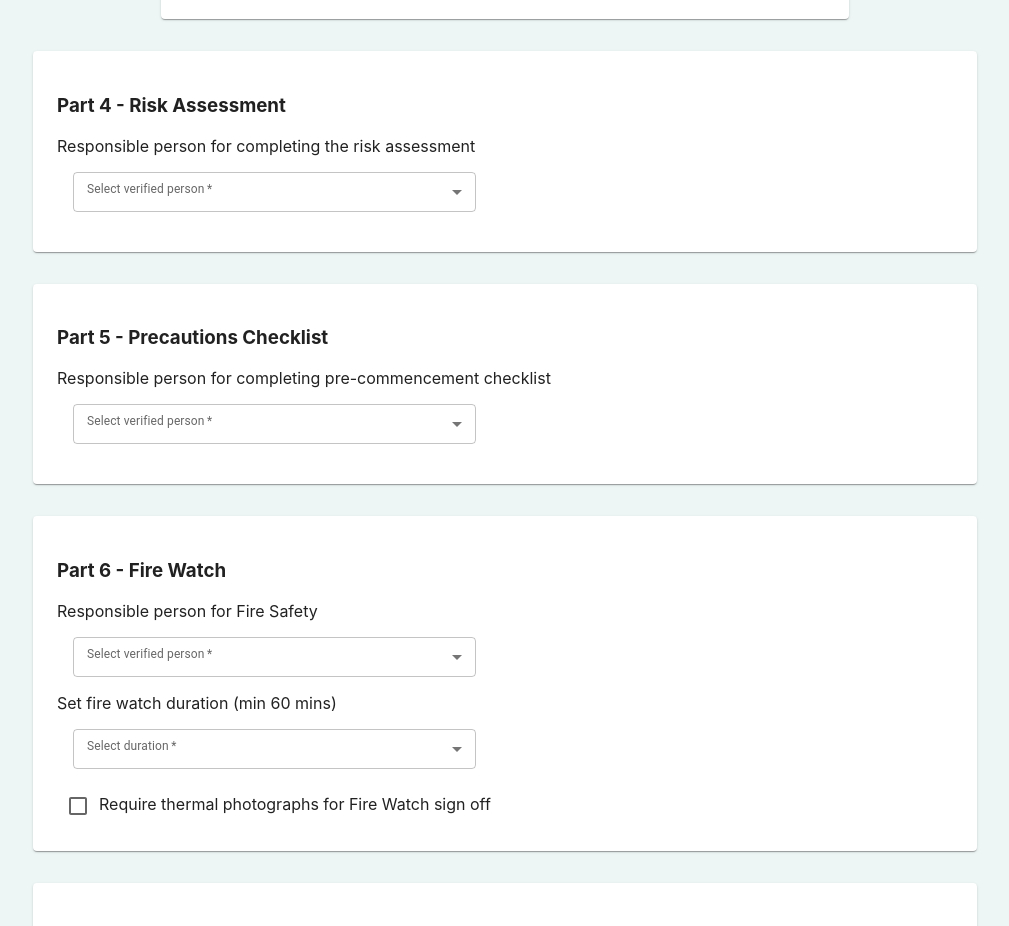
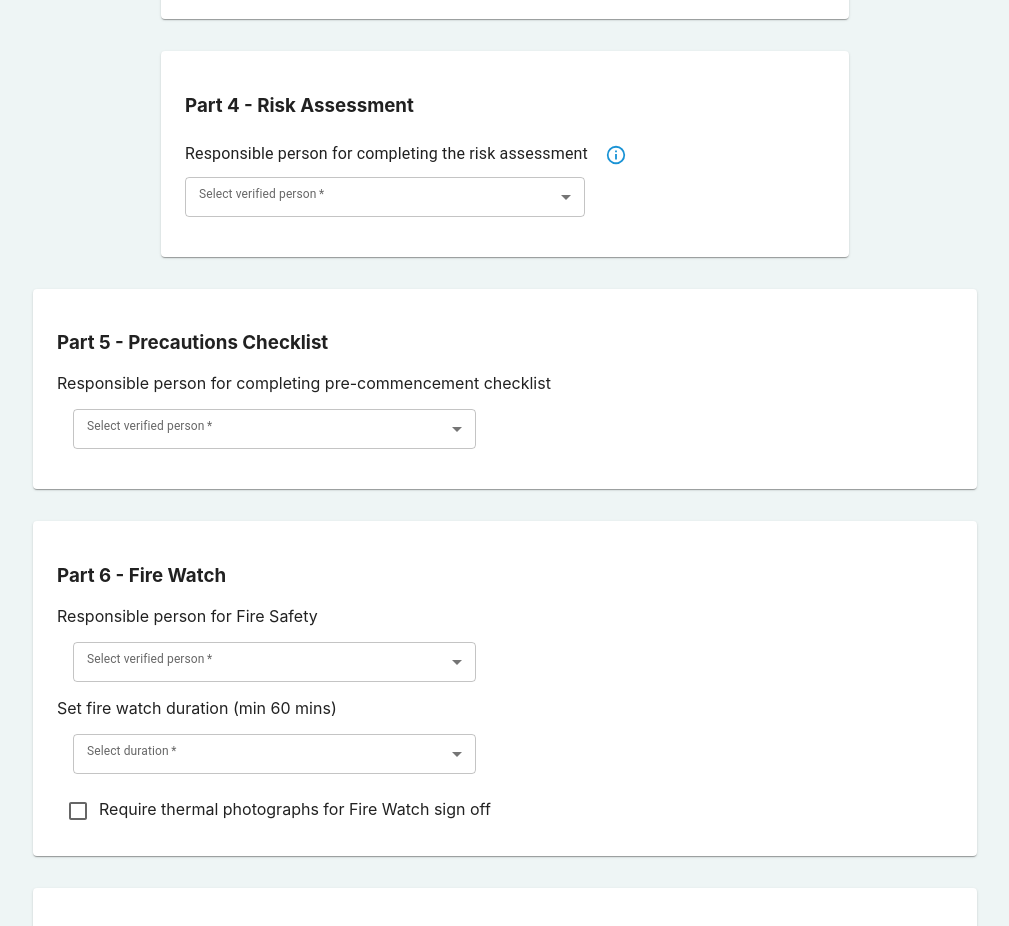
Before and after one commit to Catherinen29/skunkworks, a React (Create React App) app: page / in a window 1280 px wide. Shown: the part 1980-2906 px from the top of the page, without its empty margins (135-1144 px from the left). Built offline with nearby package versions, Linux system fonts and the light colour scheme.

Commit message:
Insert info icon. Amend spacing.

```diff
--- a/src/components/newPermit/Part4.js
+++ b/src/components/newPermit/Part4.js
@@ -1,4 +1,6 @@
-import { Box, Button, Checkbox, FormControl, FormControlLabel, FormHelperText, FormLabel, InputBase, InputLabel, MenuItem, Paper, Radio, RadioGroup, Select, TextField, createTheme } from "@mui/material"
+import { Alert, Box, Button, Checkbox, FormControl, FormControlLabel, FormHelperText, FormLabel,
+    InputBase, InputLabel, MenuItem, Paper, Radio, RadioGroup, Select, TableBody, TableRow,
+    TextField, Typography, Tooltip, createTheme } from "@mui/material"
 import { useState } from "react"
 
 
@@ -13,7 +15,7 @@ const handleRiskAssessor = (e) => {
 
     return (
         <Paper component="section" sx={{
-            width: '70%', /*This doesn't work */
+            width: '40rem', /*This doesn't work */
             bgcolor: '#ffffff',
             borderRadius: 1,
             padding: 3,
@@ -21,14 +23,24 @@ const handleRiskAssessor = (e) => {
         <h3>Part 4 - Risk Assessment</h3>
 
         <div>
-        <label>Responsible person for completing the risk assessment</label>
-        <FormControl required size="small" sx={{display: 'block',
-                width: '90%', margin: 2 }}>
+        <TableBody>
+        <TableRow sx={{height: '25px', display: 'flex'}}>
+            <Typography sx={{py: '0.4rem'}}>Responsible person for completing the risk assessment</Typography>
+            <Tooltip title='Select name of responsible person'>
+                <Alert variant="outlined" severity="info"
+                    sx={{borderColor: '#ffffff',
+                    ml: '0.5rem', px: 1, py: 0 }}></Alert>
+            </Tooltip>
+        </TableRow>
+        </TableBody>
+
+        <FormControl required size="small" sx={{display: 'block', my: 2 }}>
         <InputLabel sx={{fontSize: 12}}>Select verified person</InputLabel>
+
             <Select
             value={riskAssessor}
             onChange={handleRiskAssessor}
-            sx={{width: '50%'}}>
+            sx={{width: '25rem'}}>
                 <MenuItem value={currentUser}>{currentUser}</MenuItem>
                 <MenuItem value="Jan Goldenstein">Jan Goldenstein</MenuItem>
                 <MenuItem value="Tilda Swinton">Tilda Swinton</MenuItem>
```
